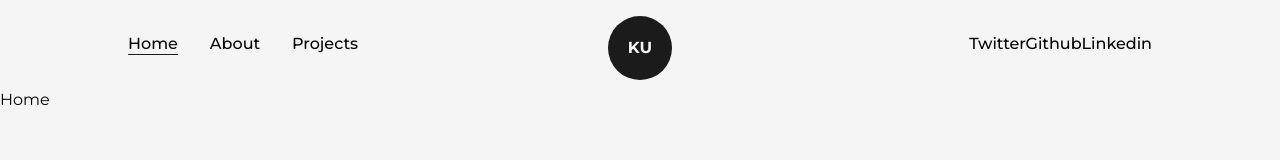
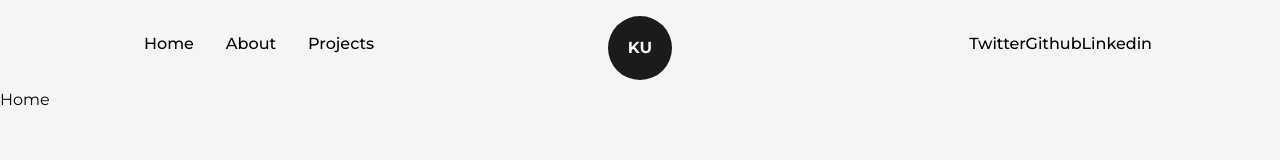
Before and after one commit to kayishau/official_portfolio, a Next.js app: page / in a window 1280 px wide. Shown: the top 160 px of the page. Built offline with nearby package versions, Linux system fonts and the light colour scheme.

Commit message:
navbar bug fixed

```diff
--- a/src/components/NavBar.js
+++ b/src/components/NavBar.js
@@ -26,7 +26,7 @@ const NavBar = () => {
         className="w-full px-32 py-8 font-medium flex items-center justify-between"
         >
             <nav>
-                <CustomLink href="/" title="Home" className='mr-4' />
+                <CustomLink href="/about" title="Home" className='mx-4' />
                 <CustomLink href="/about" title="About" className='mx-4' />
                 <CustomLink href="/projects" title="Projects" className='mx-4' />
             </nav>
```
